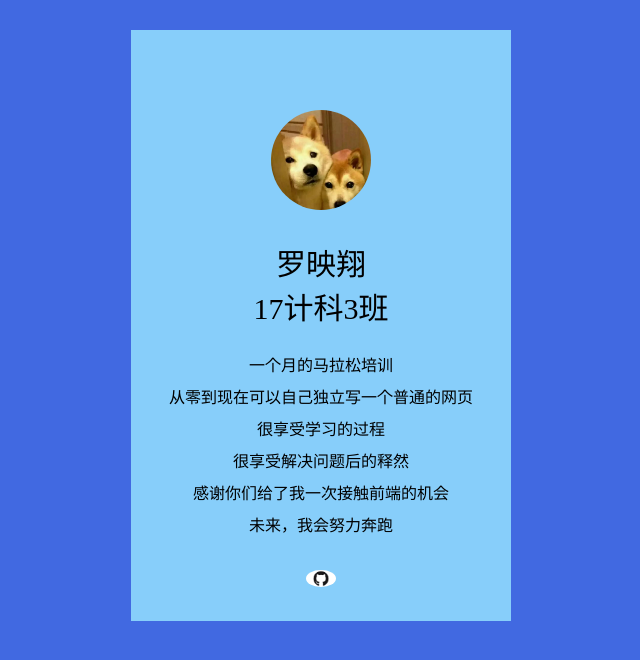
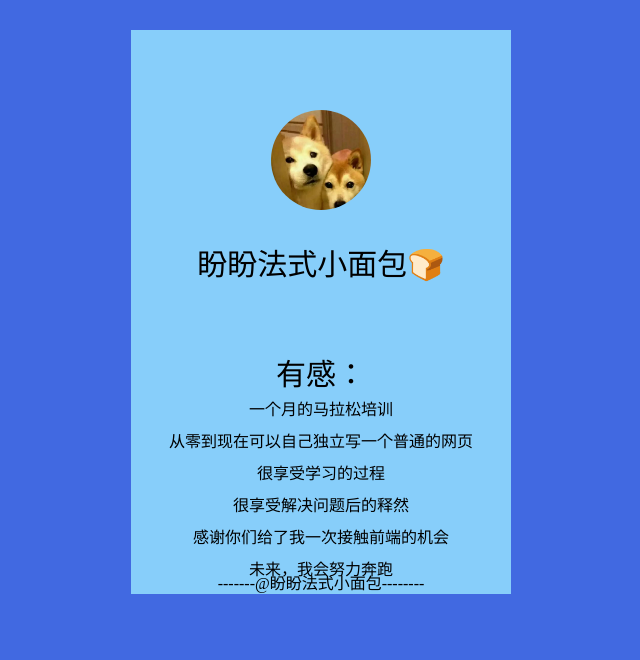
Before and after one commit to French-bun-of-PanPan/hackathon, a plain HTML site: page index.html in a window 1280 px wide. Shown: the whole page, without its empty margins (319-959 px from the left). Drawn offline with Linux system fonts and the light colour scheme.

Commit message:
Update index.html

```diff
--- a/index.html
+++ b/index.html
@@ -2,20 +2,18 @@
 <html>
 <head>
 	<meta charset="utf-8">
-	<title>个人介绍</title>
+	<title>马拉松最终考核</title>
 	<link rel="stylesheet" type="text/css" href="style.css">
 </head>
 <body>
 	<div class="container">
+
 		<div class="header">
 			<img src="resume/avatar.jpg">
 		</div>
-		<div class="name">罗映翔
-			<div>
-				<h2>17计科3班</h2>
-			</div>
-		</div>
+		<div class="name">盼盼法式小面包🍞</div>
 		<div class="content">
+			<h2>有感：</h2>
 			<li>一个月的马拉松培训</li>
 			<li>从零到现在可以自己独立写一个普通的网页</li>
 			<li>很享受学习的过程</li>
@@ -24,10 +22,9 @@
 			<li>未来，我会努力奔跑</li>
 		</div>
 		<div class="footer">
-			<a href="https://github.com/French-bun-of-PanPan" target="_blank">
-				<img src="resume/github.jpg">
-			</a>
+			-------@盼盼法式小面包--------
 		</div>
+
 	</div>
 </body>
 </html>
```
